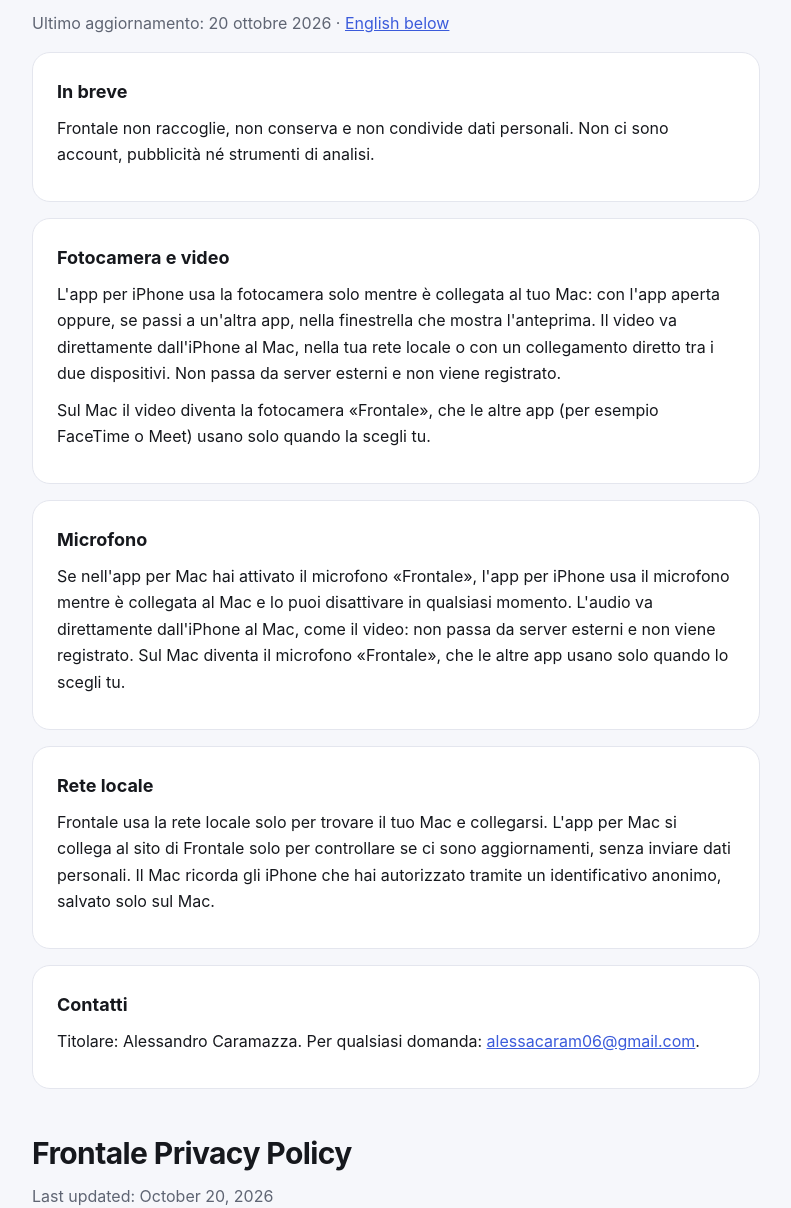
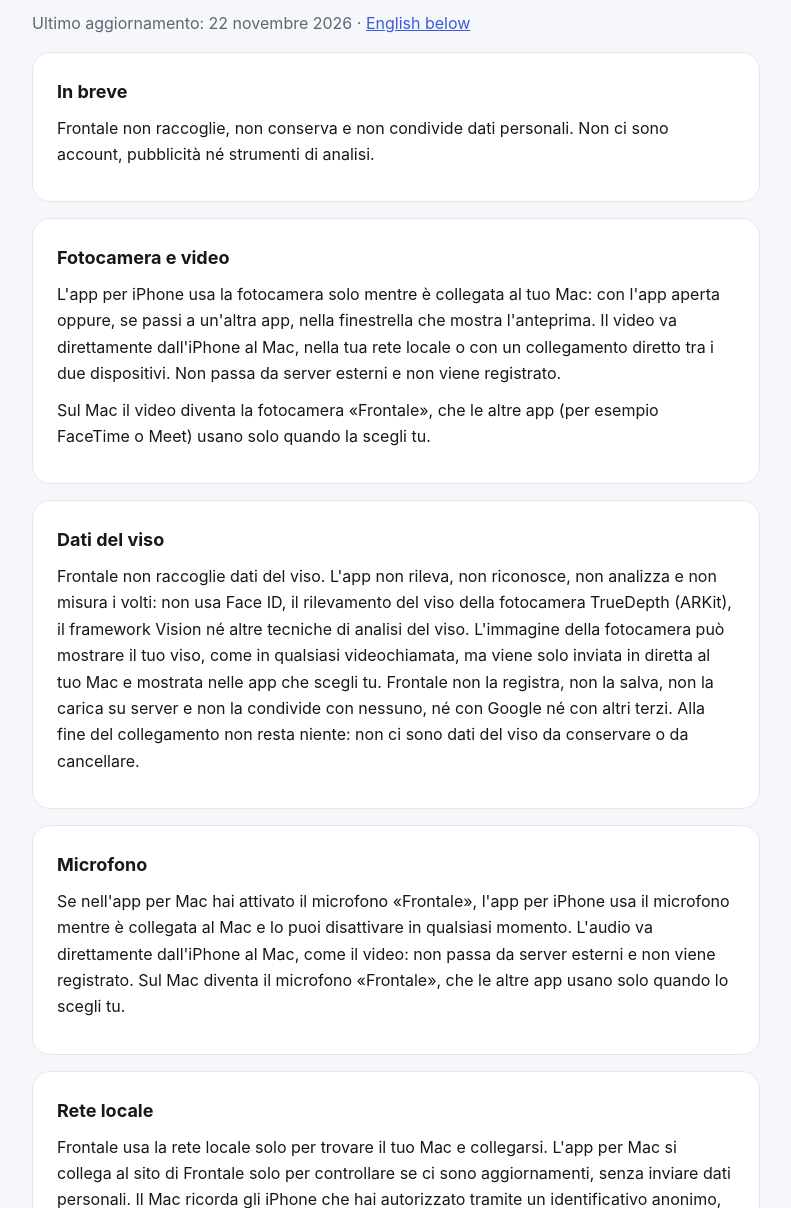
Before and after one commit to alecaram007/frontale-app, a plain HTML site: page privacy.html in a window 1280 px wide. Shown: the part 92-1300 px from the top of the page, without its empty margins (244-1035 px from the left). Drawn offline with Linux system fonts and the light colour scheme.

Commit message:
Privacy: sezione sui dati del viso (Frontale non ne raccoglie)
Co-Authored-By: Claude Opus 5.5 <noreply@anthropic.com>

```diff
--- a/privacy.html
+++ b/privacy.html
@@ -23,7 +23,7 @@
 <body>
 <main>
   <h1>Informativa sulla privacy di Frontale</h1>
-  <p class="muted">Ultimo aggiornamento: 20 ottobre 2026 · <a href="#en">English below</a></p>
+  <p class="muted">Ultimo aggiornamento: 22 novembre 2026 · <a href="#en">English below</a></p>
 
   <section>
     <h2>In breve</h2>
@@ -34,6 +34,11 @@
     <h2>Fotocamera e video</h2>
     <p>L'app per iPhone usa la fotocamera solo mentre è collegata al tuo Mac: con l'app aperta oppure, se passi a un'altra app, nella finestrella che mostra l'anteprima. Il video va direttamente dall'iPhone al Mac, nella tua rete locale o con un collegamento diretto tra i due dispositivi. Non passa da server esterni e non viene registrato.</p>
     <p>Sul Mac il video diventa la fotocamera «Frontale», che le altre app (per esempio FaceTime o Meet) usano solo quando la scegli tu.</p>
+  </section>
+
+  <section>
+    <h2>Dati del viso</h2>
+    <p>Frontale non raccoglie dati del viso. L'app non rileva, non riconosce, non analizza e non misura i volti: non usa Face ID, il rilevamento del viso della fotocamera TrueDepth (ARKit), il framework Vision né altre tecniche di analisi del viso. L'immagine della fotocamera può mostrare il tuo viso, come in qualsiasi videochiamata, ma viene solo inviata in diretta al tuo Mac e mostrata nelle app che scegli tu. Frontale non la registra, non la salva, non la carica su server e non la condivide con nessuno, né con Google né con altri terzi. Alla fine del collegamento non resta niente: non ci sono dati del viso da conservare o da cancellare.</p>
   </section>
 
   <section>
@@ -52,10 +57,11 @@
   </section>
 
   <h1 id="en" style="margin-top:40px">Frontale Privacy Policy</h1>
-  <p class="muted">Last updated: October 20, 2026</p>
+  <p class="muted">Last updated: November 22, 2026</p>
   <section>
     <p><b>Frontale does not collect, store or share any personal data.</b> There are no accounts, ads or analytics.</p>
     <p>The iPhone app uses the camera only while it is connected to your Mac: with the app open or, if you switch to another app, in the small window that shows the preview. Video goes directly from your iPhone to your Mac, over your local network or a direct link between the two devices. It never passes through external servers and is never recorded.</p>
+    <p><b>Face data.</b> Frontale does not collect face data. The app does not detect, recognize, analyze or measure faces: it does not use Face ID, TrueDepth camera face tracking (ARKit), the Vision framework or any other face-analysis technology. The camera picture may show your face, as in any video call, but it is only sent live to your Mac and shown in the apps you choose. Frontale does not record it, store it, upload it to any server or share it with anyone, including Google or any other third party. Nothing is kept after the connection ends, so there is no face data to retain or delete.</p>
     <p>If you enabled the «Frontale» microphone in the Mac app, the iPhone app uses the microphone while it is connected to your Mac, and you can mute it at any time. Audio goes directly from your iPhone to your Mac, like the video: it never passes through external servers and is never recorded. On the Mac it becomes the «Frontale» microphone, which other apps use only when you choose it.</p>
     <p>On the Mac, the video becomes the «Frontale» camera, which other apps use only when you choose it. The local network is used only to find and connect to your Mac. The Mac app contacts the Frontale website only to check for updates, without sending personal data. Your Mac remembers the iPhones you allowed through an anonymous identifier stored only on that Mac.</p>
     <p>Contact: Alessandro Caramazza, <a href="mailto:alessacaram06@gmail.com">alessacaram06@gmail.com</a>.</p>
```
